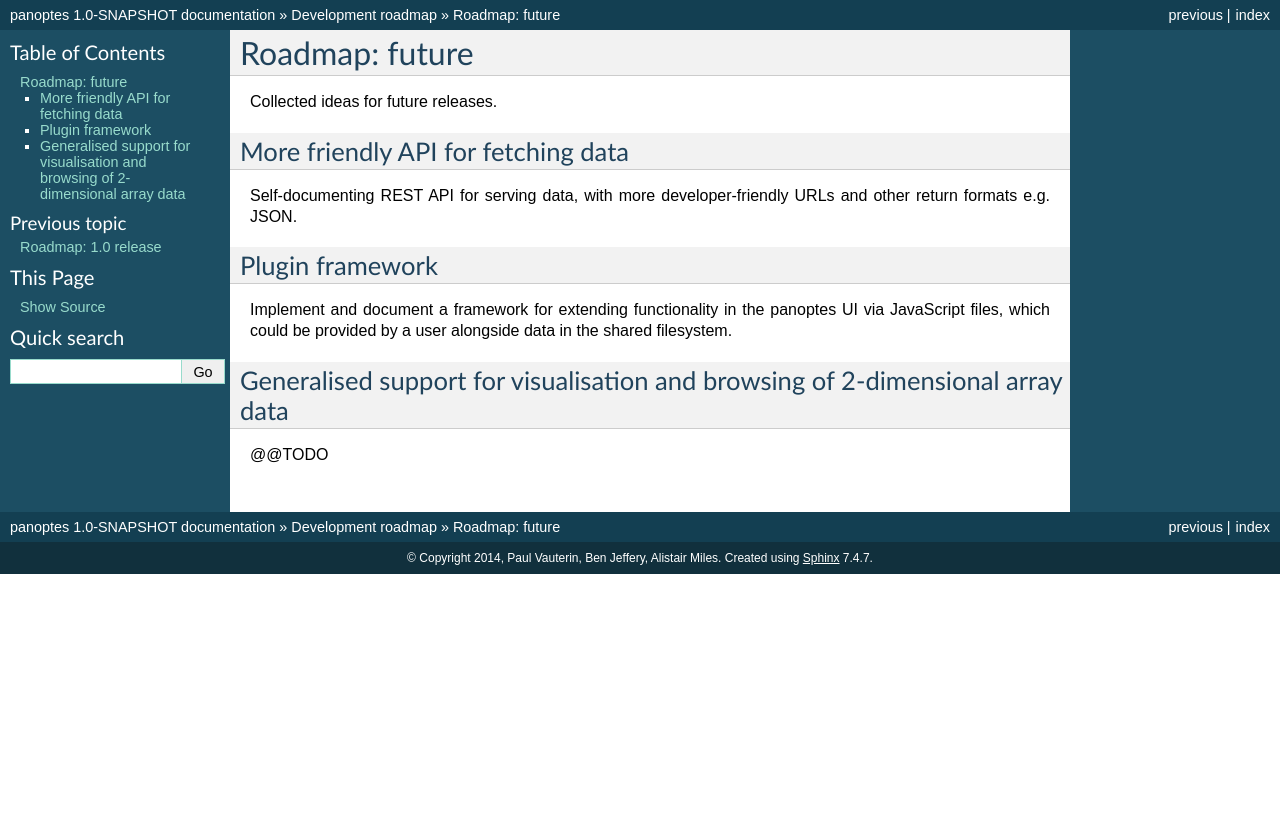
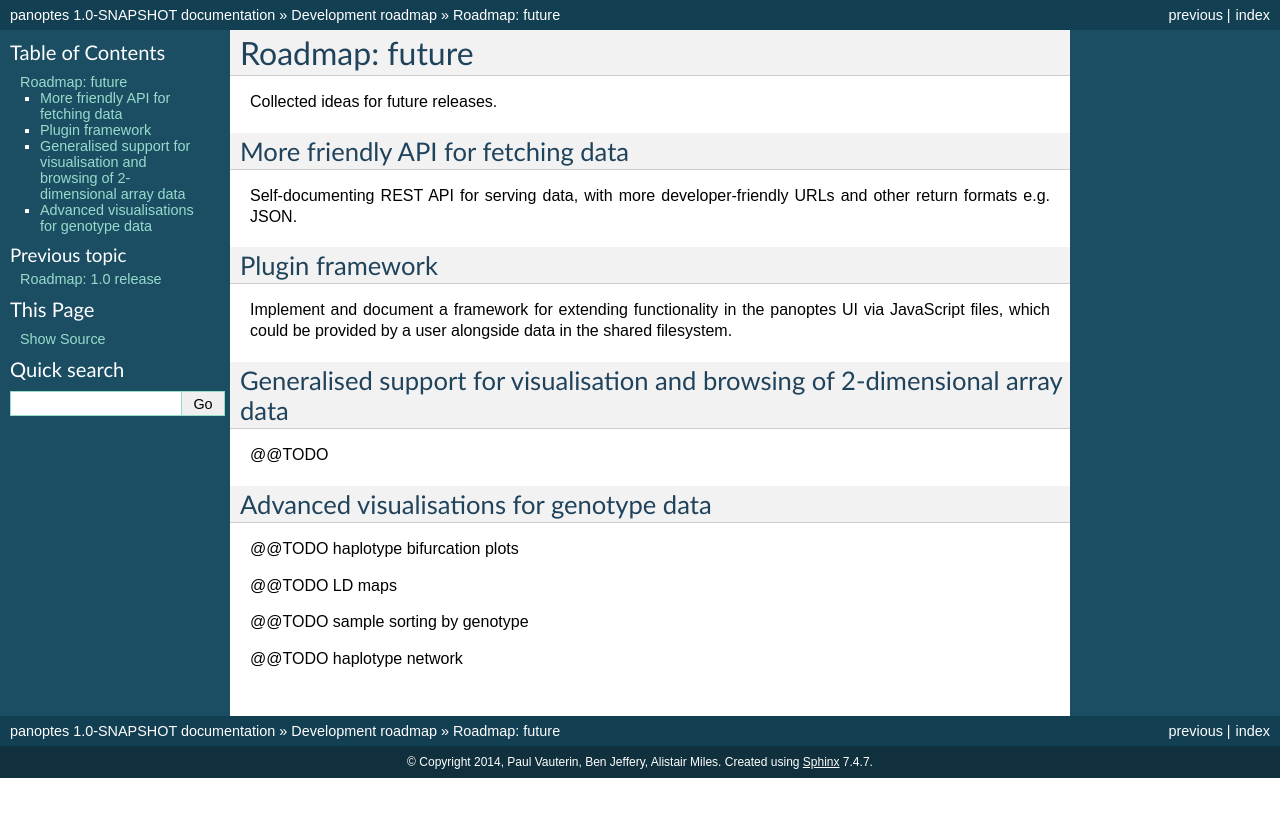
Before and after one commit to cggh/panoptes, a Sphinx documentation site: the page built from documentation/roadmap_future.rst, in a window 1280 px wide. Shown: the top 817 px of the page. Built offline with Sphinx 7.4.7, drawn with Linux system fonts in a browser that asks for light colours.

Commit message:
future roadmap

```diff
--- a/documentation/roadmap_future.rst
+++ b/documentation/roadmap_future.rst
@@ -23,3 +23,15 @@ Generalised support for visualisation and browsing of 2-dimensional array data
 ------------------------------------------------------------------------------
 
 @@TODO
+
+
+Advanced visualisations for genotype data
+-----------------------------------------
+
+@@TODO haplotype bifurcation plots
+
+@@TODO LD maps
+
+@@TODO sample sorting by genotype
+
+@@TODO haplotype network
```
